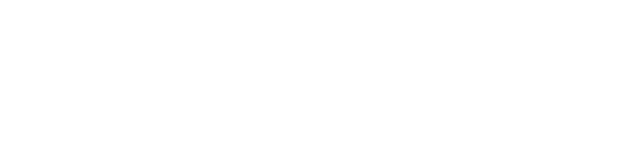
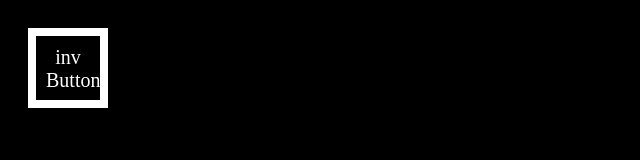
Before and after one commit to slowboii/inventory, a plain HTML site: page index.html in a window 1280 px wide. Shown: the whole page, without its empty margins (0-640 px from the left). Drawn offline with Linux system fonts and the light colour scheme.

Commit message:
added some styling and a button

```diff
--- a/index.html
+++ b/index.html
@@ -8,6 +8,8 @@
 </head>
 <body>
 
+    <button id="invButton">inv<br>Button</button>
+
 </body>
 <script src="./script.js"></script>
 </html>
--- a/style.css
+++ b/style.css
@@ -0,0 +1,24 @@
+
+body {
+    background-color: black;
+    color: white;
+    font-family: 'OCR A';
+    padding: 20px;
+}
+
+#invButton {
+    background-color: black;
+    font-family: 'OCR A';
+    font-size: 20px;
+    text-align: center;
+    color: white;
+    padding: 10px;
+    height: 80px;
+    width: 80px;
+    border: solid 8px white;
+}
+
+#invButton:hover {
+    color: yellow;
+    border: solid 8px yellow;
+}
```
